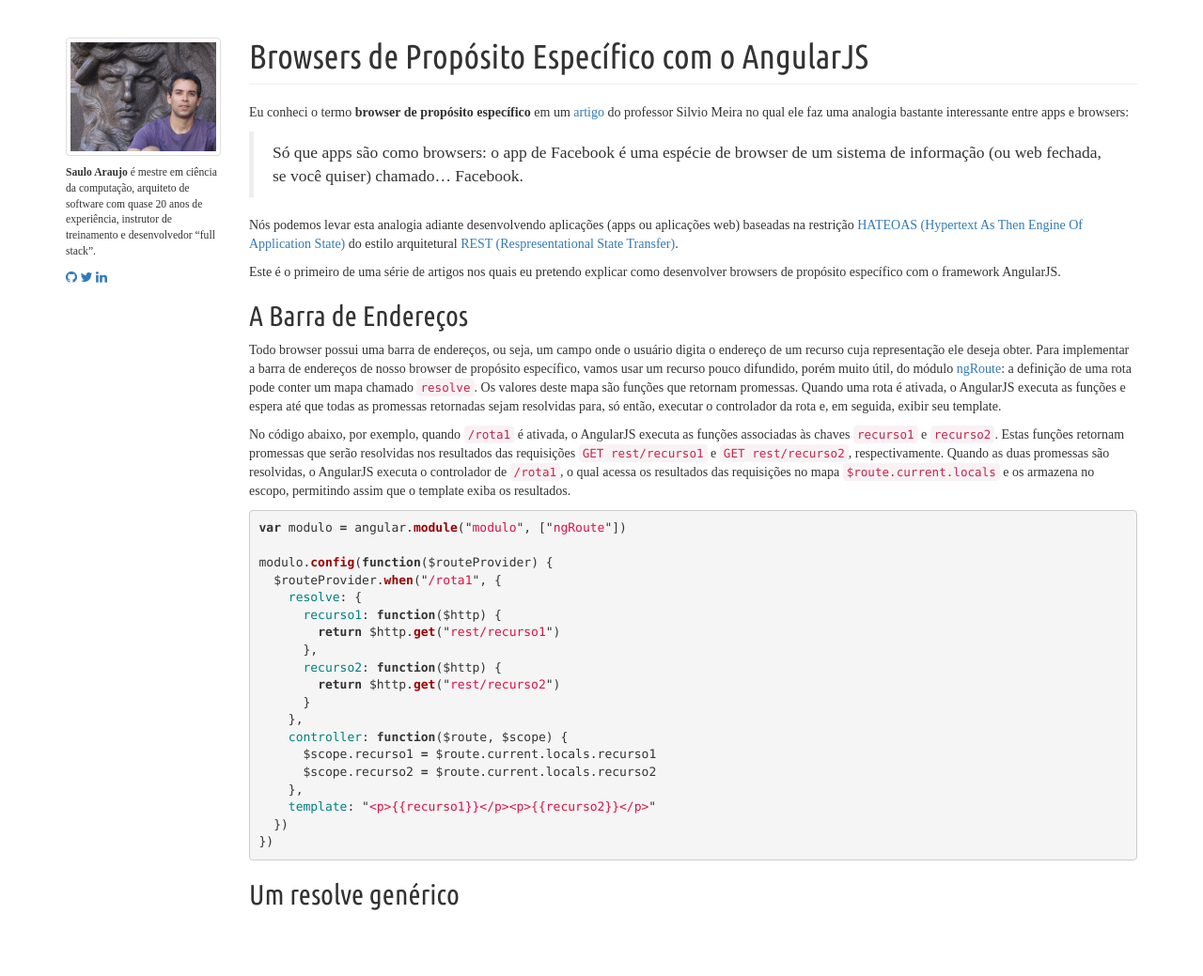
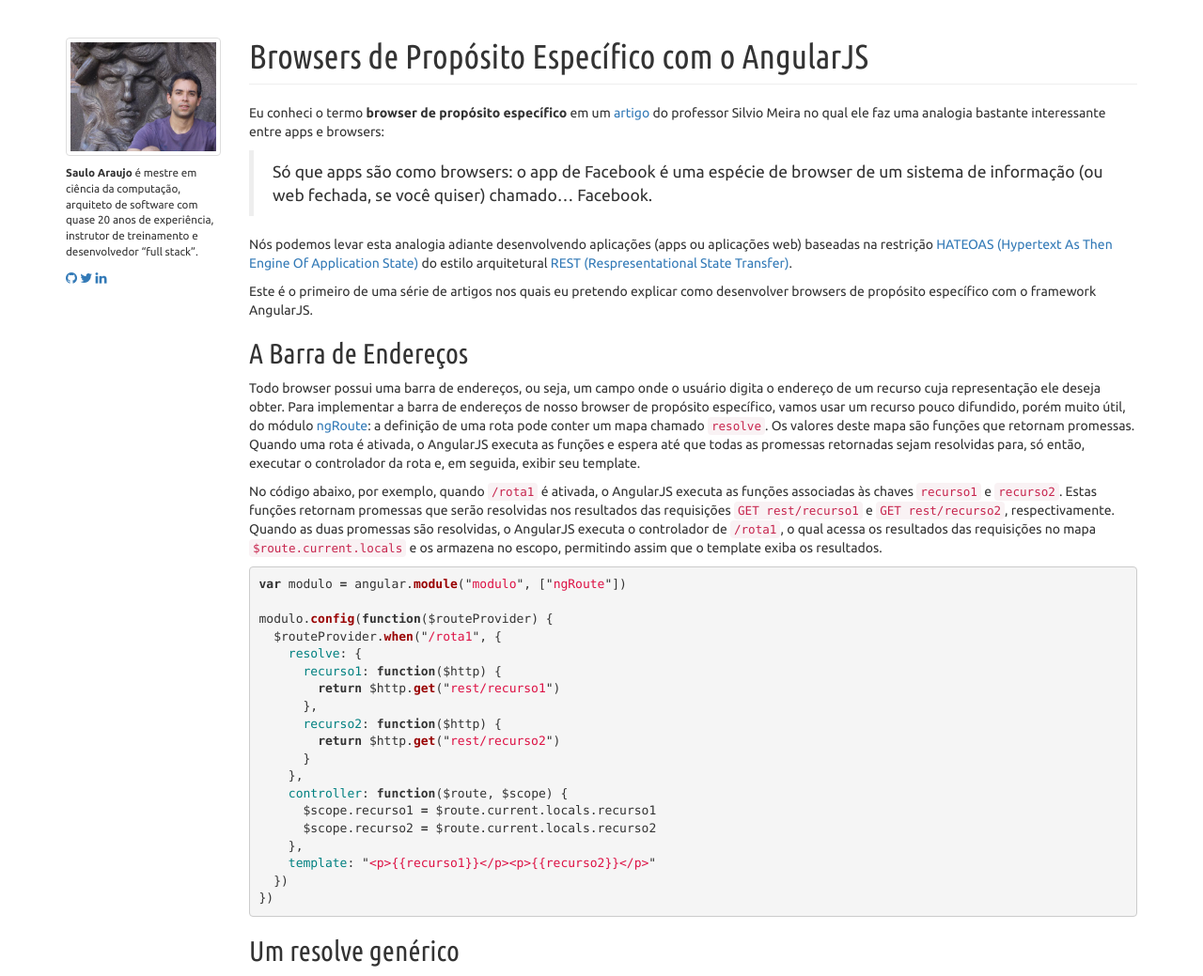
Before and after one commit to saulo2/saulo2.github.io, a Jekyll site: the page built from index.html, in a window 1280 px wide. Shown: the whole page at 94% size. Built offline with Jekyll 4.4.1, drawn with Linux system fonts in a browser that asks for light colours; nearby versions of some CDN libraries; before the commit the page ends 979 px from its top, so only the background shows below that.

Commit message:
Ajuste de fontes

```diff
--- a/_layouts/padrao.html
+++ b/_layouts/padrao.html
@@ -16,8 +16,9 @@
         <link rel="stylesheet" href="css/syntax.css">
 
         <link href="https://fonts.googleapis.com/css?family=Ubuntu+Condensed" rel="stylesheet" type="text/css">
+        <link href="https://fonts.googleapis.com/css?family=Ubuntu:400,700" rel="stylesheet" type="text/css">
+        <link href="https://fonts.googleapis.com/css?family=Ubuntu+Mono:400,700" rel="stylesheet"" type="text/css">
         <link href="https://fonts.googleapis.com/css?family=Source+Sans+Pro:400,700" rel="stylesheet"" type="text/css">
-        <link href="https://fonts.googleapis.com/css?family=Ubuntu+Mono:400,700" rel="stylesheet"" type="text/css">
 
         <style>
             body {
```
